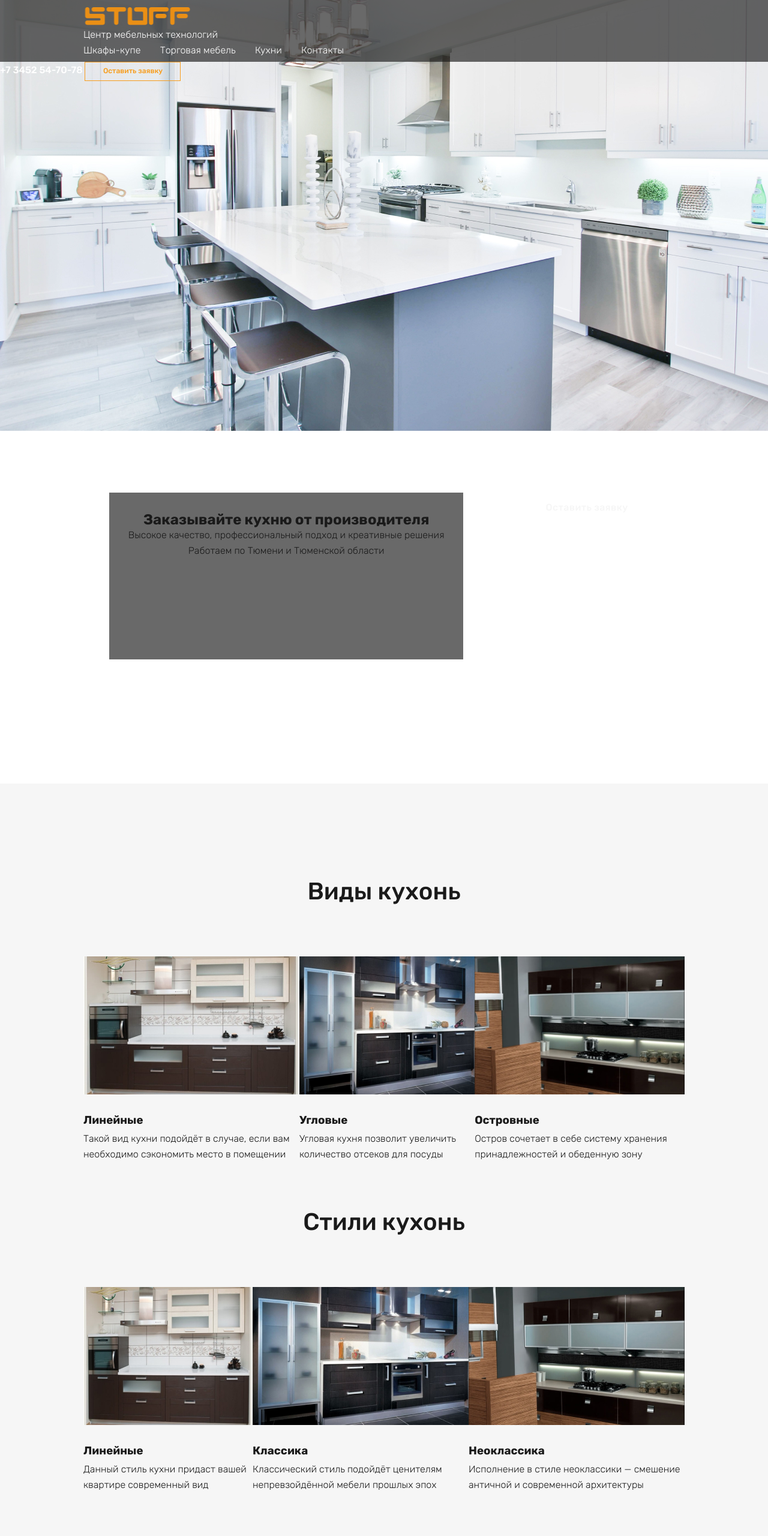
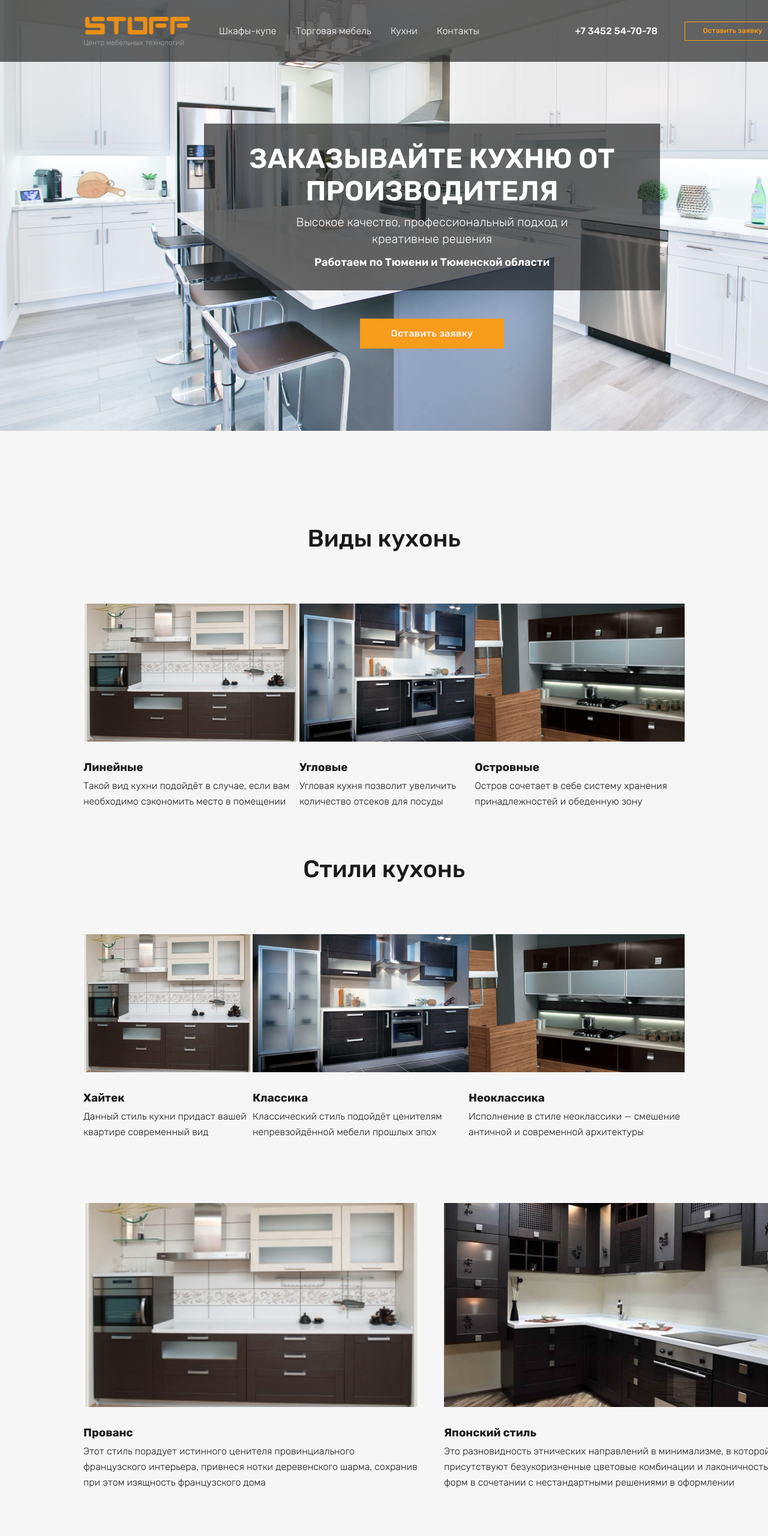
Before and after one commit to ALEXX4891/layout-SunWeb2, a website: page index.html in a window 1280 px wide. Shown: the top 2560 px of the page at 60% size. Drawn offline with Linux system fonts and the light colour scheme.

Commit message:
done html for desktop version

```diff
--- a/index.html
+++ b/index.html
@@ -8,15 +8,22 @@
     <link rel="stylesheet" href="./css/style.css" />
   </head>
   <body>
+
+    <!-- - Пункты меню при наведении подчеркиваются и жирные
+    - Кнопки при наведении инвертируются по цвету (т.е. фон становится цветом шрифта, а шрифт становится цветом фона)
+    - Картинки (не иконки) в контенте скалируются 105% при наведении, но не выходя за пределы своих изначальных границ
+    - ссылки в контенте при наведении меняют цвет на оранженый -->
+
+
     <h1 class="visually-hidden">Stoff. Центр мебельных технологий. Изготовление мебели под заказ.</h1>
     <header class="header">
-      <div class="header__container container">
-        <a class="header__logo" href="#">
+        <div class="header__container container flex">
+          <a class="header__logo flex" href="#">
             <img class="header__logo-img" src="img/Logo.png" alt="Логотип компании Евробетон">
-          <p>Центр мебельных технологий</p>
+            <p class="header__logo-text">Центр мебельных технологий</p>
           </a>
 
-        <nav class="header__nav nav">
+          <nav class="header__nav nav flex">
             <ul class="nav__list list-reset flex">
                 <li class="nav__item">
                   <a href="#" class="nav__link">
@@ -40,35 +47,38 @@
                 </li>
             </ul>
           </nav>
-      </div>
-
           <a class="header__phone" href="tel:+73452547078">
             +7 3452 54-70-78
           </a>
           <button class="header__btn btn btn-reset">
             Оставить заявку
           </button>
-    </header>
-    <main class="main">
-      <section class="main__section banner">
-        <div class="container banner__container flex">
-          <div class="banner__wraper">
-            <h2>
+        </div>
+
+        <section class="header__section banner">
+          <div class="container banner__container">
+            <div class="banner__wraper flex">
+              <h2 class="banner__title">
                 Заказывайте кухню от производителя
               </h2>
-            <p>
+              <p class="banner__desc">
                 Высокое качество, профессиональный подход
                 и креативные решения
               </p>
-            <p>
+              <p class="banner__desc banner__desc_bold">
                 Работаем по Тюмени и Тюменской области
               </p>
             </div>
-          <button class="banner__btn bnt btn-reset">
+            <div class="baner__bottom flex">
+              <button class="banner__btn btn btn-reset">
                 Оставить заявку
               </button>
             </div>
+          </div>
         </section>
+    </header>
+    <main class="main">
+
       <section class="main__section kitchens">
         <div class="container kitchens__container">
           <h2 class="kitchens__title title">
@@ -107,11 +117,11 @@
           <h2 class="kitchens__title title">
             Стили кухонь
           </h2>
-          <div class="kitchens__cards flex">
+          <div class="kitchens__cards kitchens__cards_style flex">
             <div class="kitchens__card card">
               <img class="card__img" src="./img/Line_1.jpg" alt="кухня">
               <h3 class="card__title">
-                Линейные
+                Хайтек
               </h3>
               <p class="card__desc">
                 Данный стиль кухни придаст вашей квартире современный вид
@@ -136,9 +146,9 @@
               </p>
             </div>
           </div>
-          <div class="kitchens__big-cards">
-            <div class="kitchens__card card">
-              <img class="card__img" src="./img/Line_1.jpg" alt="кухня">
+          <div class="kitchens__big-cards flex">
+            <div class="kitchens__big-card card card_big">
+              <img class="card__img card__img_big" src="./img/Line_1.jpg" alt="кухня">
               <h3 class="card__title">
                 Прованс
               </h3>
@@ -146,7 +156,7 @@
                 Этот стиль порадует истинного ценителя провинциального французского интерьера, привнеся нотки деревенского шарма,
                 сохранив при этом изящность французского дома              </p>
             </div>
-            <div class="kitchens__card card">
+            <div class="kitchens__big-card card card_big">
               <img class="card__img card__img_big" src="./img/Angle_1.jpg" alt="кухня">
               <h3 class="card__title">
                 Японский стиль
@@ -167,8 +177,8 @@
             в течение одного часа
           </p>
 
-          <form class="form-block__form form flex" action="#">
-            <fieldset class="form__fieldset">
+          <form class="form-block__form form" action="#">
+            <fieldset class="form__fieldset flex">
                 <legend hidden>Форма для заявки</legend>
                 <ul class="form__list list-reset flex" aria-label="Форма для заявки">
                     <li class="form__item">
@@ -192,7 +202,7 @@
       </section>
 
       <section class="main__section materials">
-        <div class="contaier materials__container">
+        <div class="container materials__container">
           <h2 class="materials__title title">
             Материал фасада кухонь
           </h2>
@@ -263,7 +273,7 @@
         <div class="container servises__container flex">
           <div class="servises__img servises__img_about">
           </div>
-          <div class="servises__info">
+          <div class="servises__info flex">
             <h2 class="servises__title title">
               О кухнях
             </h2>
@@ -280,7 +290,7 @@
               Заказать
             </button>
           </div>
-          <div class="servises__info">
+          <div class="servises__info flex">
             <h2 class="servises__title title">
               Доставка
             </h2>
@@ -296,7 +306,7 @@
           </div>
           <div class="servises__img servises__img_production">
           </div>
-          <div class="servises__info">
+          <div class="servises__info flex">
             <h2 class="servises__title title">
               У нас своё
               производство
@@ -318,7 +328,7 @@
         </div>
       </section>
       <section class="main__section offer">
-        <div class="contaier offer__container">
+        <div class="container offer__container">
           <h2 class="offer__title title">
             Что мы предлагаем
           </h2>
@@ -351,7 +361,7 @@
                 </svg>
               </div>
               <h3 class="smoll-card__title">
-                Подстроимся под бюджет по экскизу
+                Подстроимся под бюджет
               </h3>
               <p class="smoll-card__desc">
                 Для  эскиза подберем материалы эконом, стандарт или премиум класса
```
Lines whose indentation alone changed are shown as unchanged.
